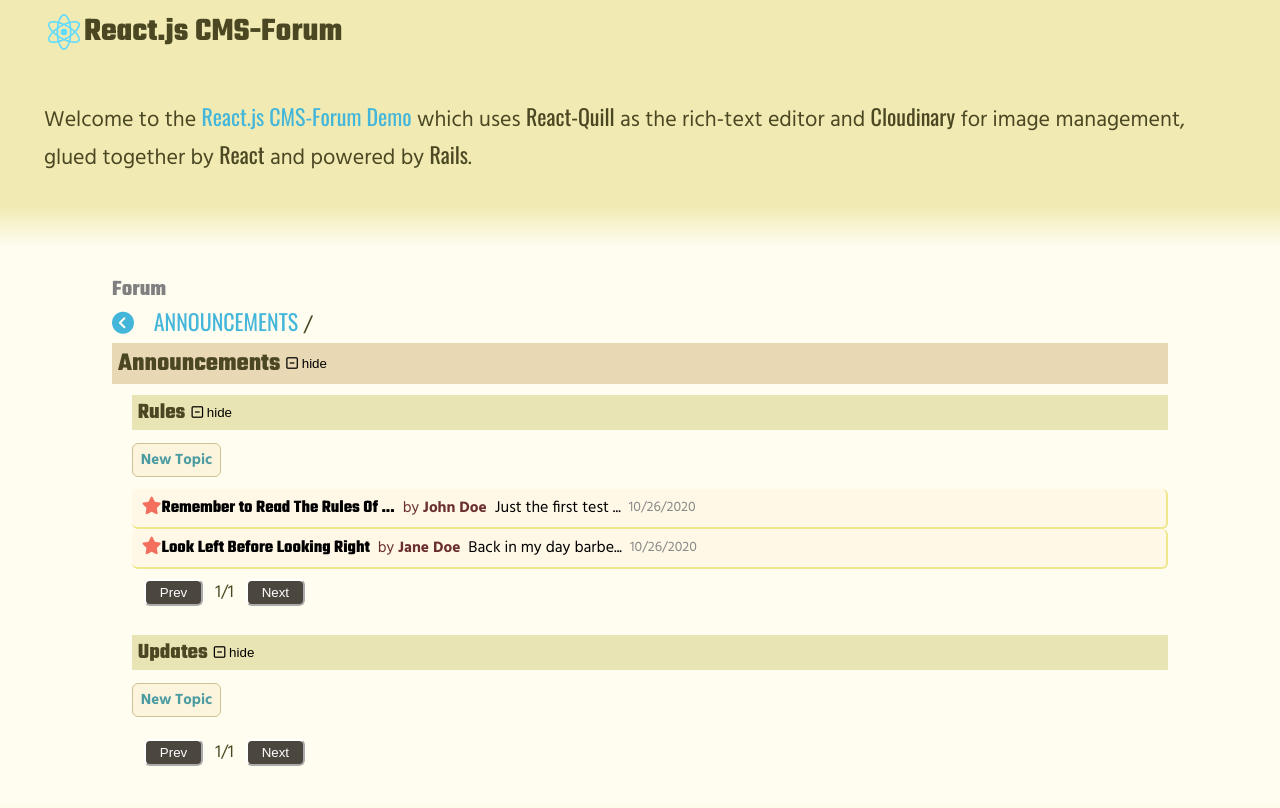
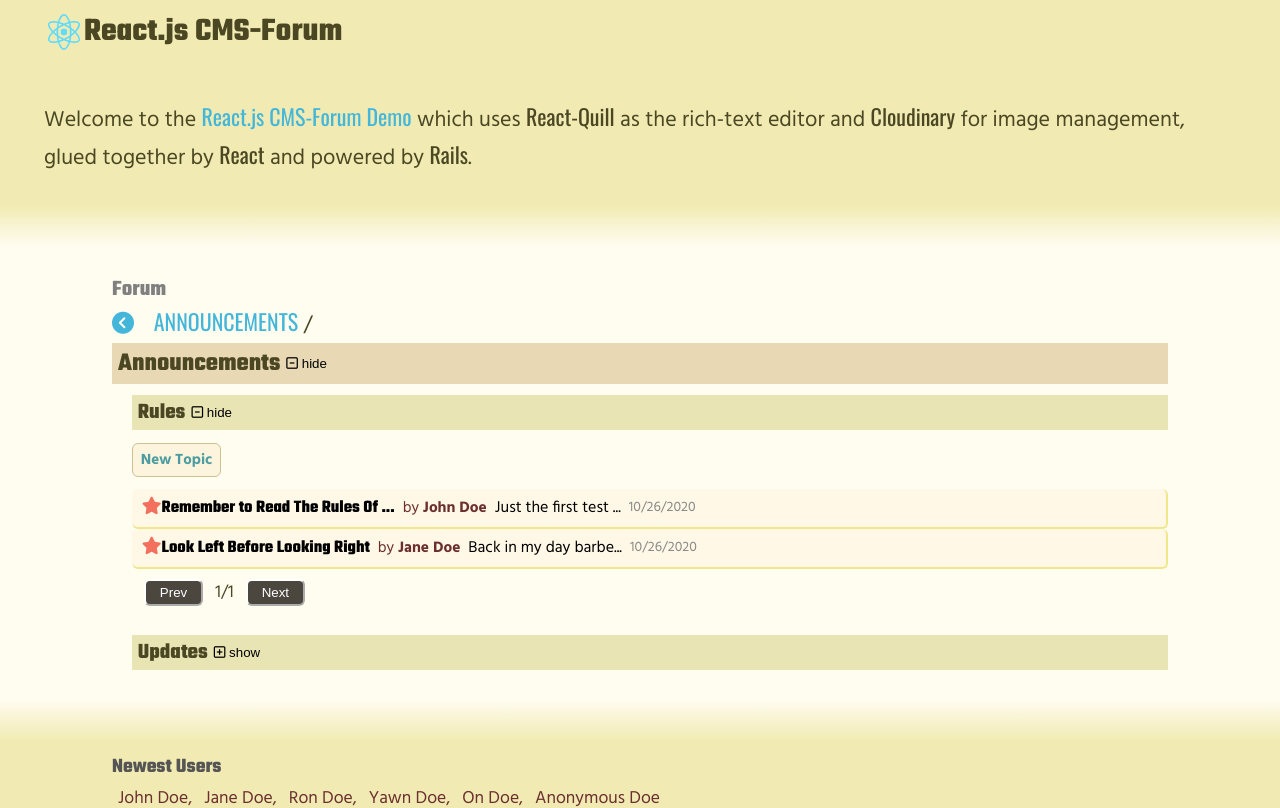
Before and after one commit to Aaron-RN/REACT-CMSBlog, a React (Create React App) app: page /announcements in a window 1280 px wide. Shown: the top 808 px of the page. Built offline with nearby package versions, Linux system fonts and the light colour scheme.

Commit message:
Sub forums are now expanded only if they have posts

```diff
--- a/src/components/presentational/blogPage/subForumDisplay.js
+++ b/src/components/presentational/blogPage/subForumDisplay.js
@@ -9,7 +9,7 @@ const SubForumDisplay = ({
 }) => {
   const [forumTitle, setForumTitle] = useState('');
   const [posts, setPosts] = useState([]);
-  const [showForum, setShowForum] = useState(true);
+  const [showForum, setShowForum] = useState(false);
 
   const handleShowForum = () => {
     setShowForum(!showForum);
@@ -19,6 +19,11 @@ const SubForumDisplay = ({
     setPosts(subforum.posts);
     setForumTitle(subforum.subforum);
   }, [subforum]);
+
+  // Expand all subforums that have posts/topics
+  useEffect(() => {
+    if (posts.length > 0) { setShowForum(true); }
+  }, [posts]);
 
   return (
     <div className="forum-section ml-1">
```
